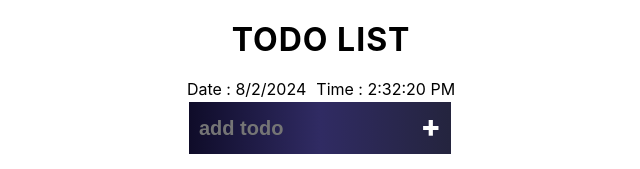
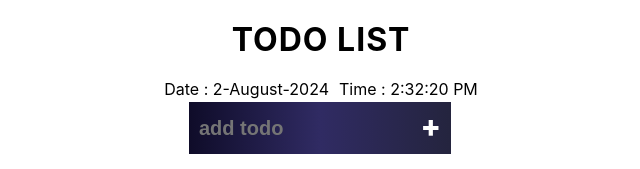
Before and after one commit to chetan-agbattanwar/todoList-using-react, a React (Vite) app in the folder todoList/: page / in a window 1280 px wide. Shown: the top 169 px of the page, without its empty margins (319-959 px from the left). Built offline with nearby package versions, Linux system fonts and the light colour scheme.

Commit message:
updated currentDate component

```diff
--- a/todoList/src/components/CurrentDate.jsx
+++ b/todoList/src/components/CurrentDate.jsx
@@ -3,6 +3,11 @@ import React, {useState, useEffect} from 'react'
 function CurrentDate() {
 
     const [currentDate, setCurrentDate] = useState(new Date());
+
+    const months = [
+        "January", "February", "March", "April", "May", "June",
+        "July", "August", "September", "October", "November", "December"
+    ]
 
     useEffect(() => {
        setInterval(() => {
@@ -13,7 +18,7 @@ function CurrentDate() {
 
   return (
     <center>
-    <span style={{marginRight:"10px" }}>Date : {currentDate.toLocaleDateString()}</span>
+    <span style={{marginRight:"10px" }}>Date : {currentDate.getDate()}-{months[currentDate.getMonth()]}-{currentDate.getFullYear()}</span>
     <span>Time : {currentDate.toLocaleTimeString()}</span>
     </center>
   )
```
